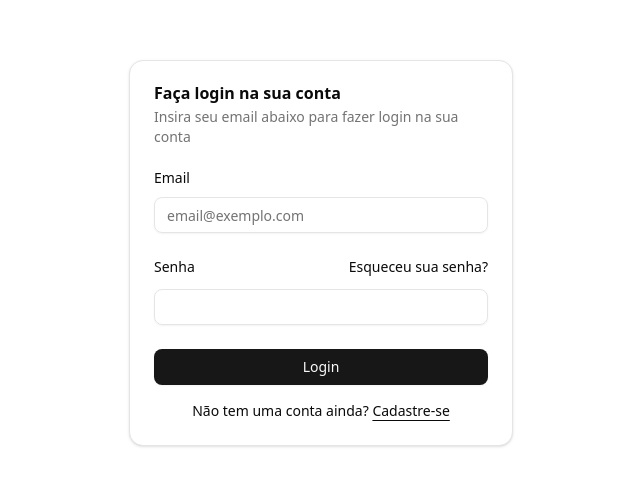
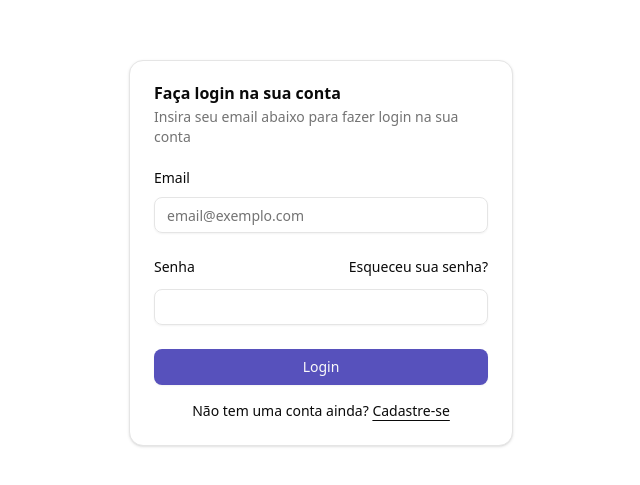
Before and after one commit to ProgramadoresSemPatria/HB02-2025_taipescriptos, a React (Vite) app in the folder frontend/: page /login in a window 1280 px wide. Shown: the part 147-632 px from the top of the page, without its empty margins (319-959 px from the left). Built offline with nearby package versions, Linux system fonts and the light colour scheme; no server answers.

Commit message:
feat: add primary glow color variable and restructure CSS layers

```diff
--- a/frontend/src/index.css
+++ b/frontend/src/index.css
@@ -16,6 +16,7 @@
   --color-popover-foreground: var(--popover-foreground);
   --color-primary: var(--primary);
   --color-primary-foreground: var(--primary-foreground);
+  --color-primary-glow: var(--primary-glow);
   --color-secondary: var(--secondary);
   --color-secondary-foreground: var(--secondary-foreground);
   --color-muted: var(--muted);
@@ -41,6 +42,7 @@
   --color-sidebar-ring: var(--sidebar-ring);
 }
 
+@layer base {
   :root {
     --radius: 0.625rem;
     --background: oklch(1 0 0);
@@ -49,8 +51,9 @@
     --card-foreground: oklch(0.145 0 0);
     --popover: oklch(1 0 0);
     --popover-foreground: oklch(0.145 0 0);
-  --primary: oklch(0.205 0 0);
+    --primary: oklch(0.5 0.163 281.3);
     --primary-foreground: oklch(0.985 0 0);
+    --primary-glow: oklch(0.65 0.200 286.8);
     --secondary: oklch(0.97 0 0);
     --secondary-foreground: oklch(0.205 0 0);
     --muted: oklch(0.97 0 0);
@@ -83,8 +86,9 @@
     --card-foreground: oklch(0.985 0 0);
     --popover: oklch(0.205 0 0);
     --popover-foreground: oklch(0.985 0 0);
-  --primary: oklch(0.922 0 0);
+    --primary: oklch(0.5 0.163 281.3);
     --primary-foreground: oklch(0.205 0 0);
+    --primary-glow: oklch(0.65 0.200 286.8);
     --secondary: oklch(0.269 0 0);
     --secondary-foreground: oklch(0.985 0 0);
     --muted: oklch(0.269 0 0);
@@ -109,6 +113,8 @@
     --sidebar-border: oklch(1 0 0 / 10%);
     --sidebar-ring: oklch(0.556 0 0);
   }
+}
+
 
 @layer base {
   * {
```
Lines whose indentation alone changed are shown as unchanged.
